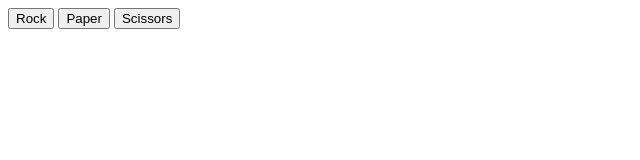
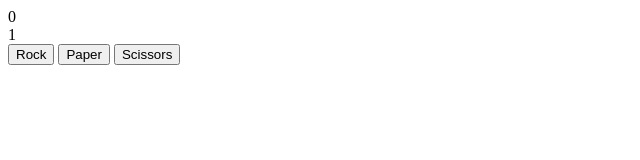
Before and after one commit to codigomaye/shifumi, a plain HTML site: page index.html in a window 1280 px wide. Both pictures are taken after a click on the button "Rock". Shown: the whole page, without its empty margins (0-640 px from the left). Drawn offline with Linux system fonts and the light colour scheme.

Commit message:
Display score

```diff
--- a/app.js
+++ b/app.js
@@ -100,6 +100,12 @@ function game(){
     let computerScore = 0;
     let winner = "";
     let gameWinner = document.querySelector(".gameWinner")
+    let userScoreBoard = document.querySelector(".scoreBoard .user");
+    let computerScoreBoard = document.querySelector(".scoreBoard .computer")
+
+    userScoreBoard.textContent = 0;
+    computerScoreBoard.textContent = 0;
+
     buttons.forEach((button) => {
         button.addEventListener("click", () => {
             userChoice = button.value;
@@ -108,9 +114,13 @@ function game(){
             switch (winner) {
                 case "user":
                     userScore++;
+                    console.log(userScore)
+                    userScoreBoard.textContent = userScore;
                     break;
                 case "computer":
-                    computerChoice++;
+                    computerScore++;
+                    console.log(computerScore)
+                    computerScoreBoard.textContent = computerScore;
                     break;
                 default:
                     break;
--- a/index.html
+++ b/index.html
@@ -8,9 +8,18 @@
     <title>Shifumi</title>
 </head>
 <body>
-    <button class="choice" value="rock">Rock</button>
-    <button class="choice" value="paper">Paper</button>
-    <button class="choice" value="scissors">Scissors</button>
+
+    <div class="scoreBoard">
+        <div class="user"></div>
+        <div class="computer"></div>
+    </div>
+
+    <div class="buttons">
+        <button class="choice" value="rock">Rock</button>
+        <button class="choice" value="paper">Paper</button>
+        <button class="choice" value="scissors">Scissors</button>
+    </div>
+
     <div class="gameWinner"></div>
 </body>
 </html>
```
